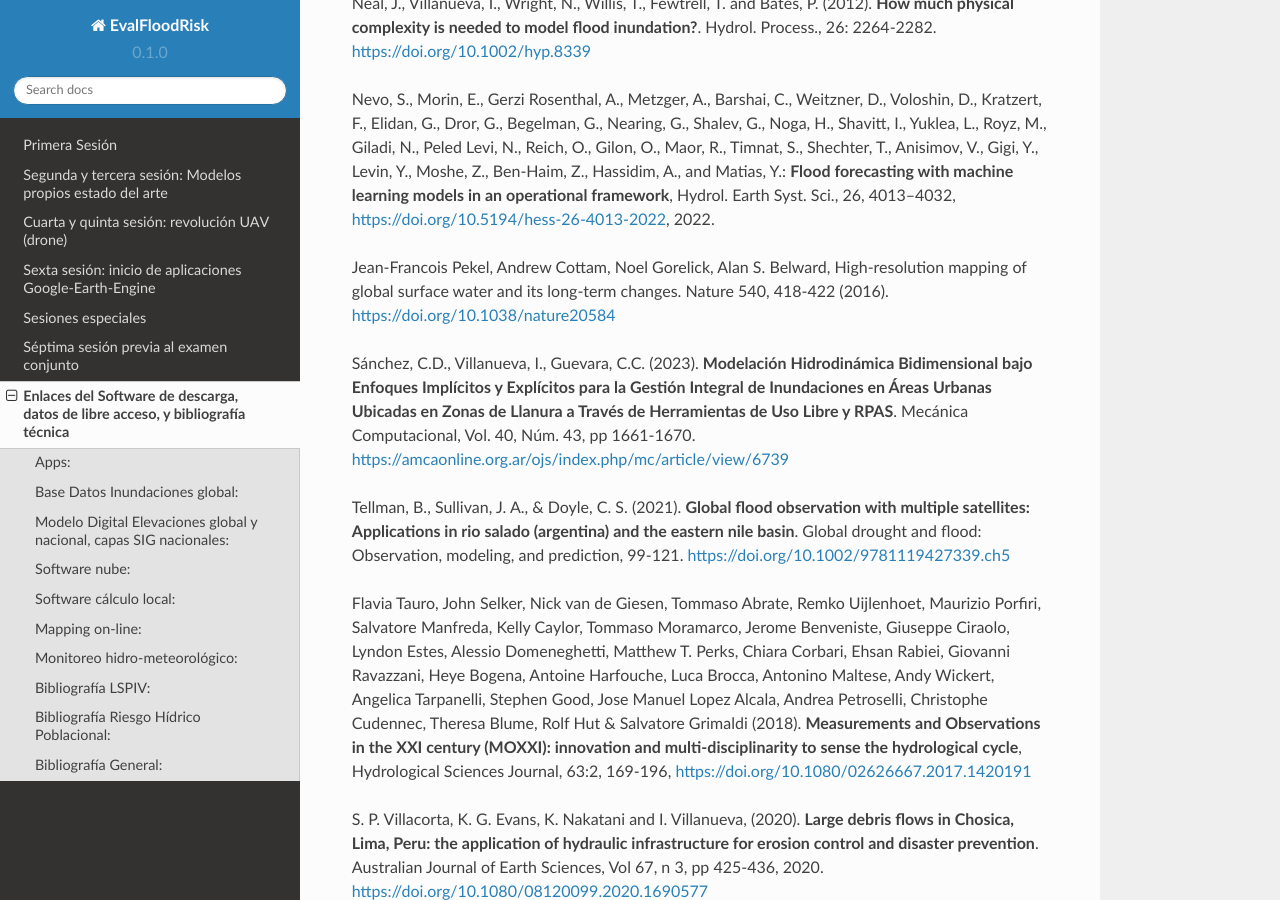
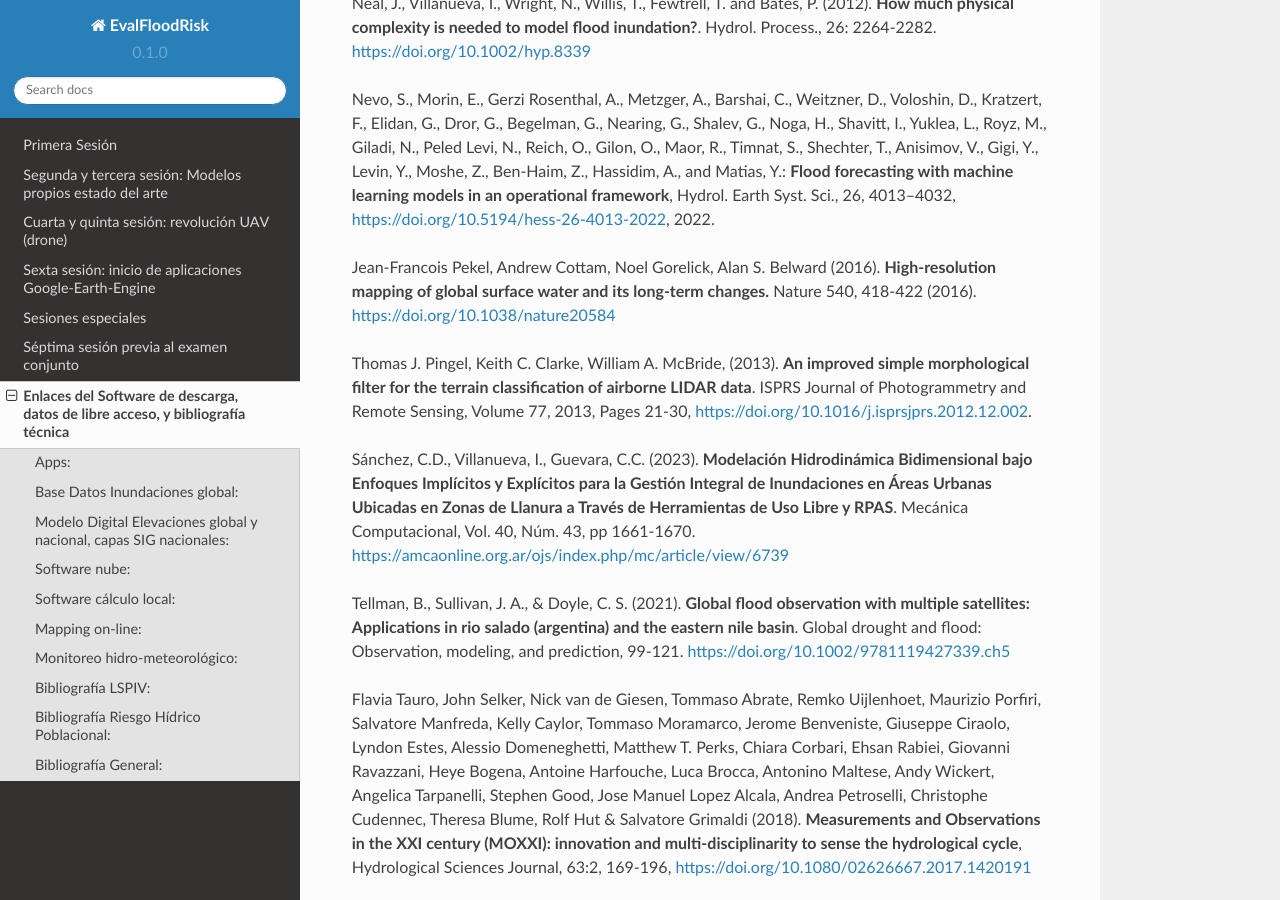
Before and after one commit to ivillamadrid/EvalFloodRisk_RSSWE, a Sphinx documentation site: the page built from docs/source/software.rst, in a window 1280 px wide and 900 px high, scrolled down 2933 px. Built offline with Sphinx 7.4.7 and the Read the Docs theme 2.0.0, drawn with Linux system fonts in a browser that asks for light colours.

Commit message:
Update software.rst

```diff
--- a/docs/source/software.rst
+++ b/docs/source/software.rst
@@ -106,7 +106,10 @@ Neal, J., Villanueva, I., Wright, N., Willis, T., Fewtrell, T. and Bates, P. (20
 
 Nevo, S., Morin, E., Gerzi Rosenthal, A., Metzger, A., Barshai, C., Weitzner, D., Voloshin, D., Kratzert, F., Elidan, G., Dror, G., Begelman, G., Nearing, G., Shalev, G., Noga, H., Shavitt, I., Yuklea, L., Royz, M., Giladi, N., Peled Levi, N., Reich, O., Gilon, O., Maor, R., Timnat, S., Shechter, T., Anisimov, V., Gigi, Y., Levin, Y., Moshe, Z., Ben-Haim, Z., Hassidim, A., and Matias, Y.: **Flood forecasting with machine learning models in an operational framework**, Hydrol. Earth Syst. Sci., 26, 4013–4032, https://doi.org/10.5194/hess-26-4013-2022, 2022.
 
-Jean-Francois Pekel, Andrew Cottam, Noel Gorelick, Alan S. Belward, High-resolution mapping of global surface water and its long-term changes. Nature 540, 418-422 (2016). https://doi.org/10.1038/nature20584
+Jean-Francois Pekel, Andrew Cottam, Noel Gorelick, Alan S. Belward (2016). **High-resolution mapping of global surface water and its long-term changes.** Nature 540, 418-422 (2016). https://doi.org/10.1038/nature20584
+
+Thomas J. Pingel, Keith C. Clarke, William A. McBride, (2013). **An improved simple morphological filter for the terrain classification of airborne LIDAR data**. ISPRS Journal of Photogrammetry and Remote Sensing, Volume 77, 2013, Pages 21-30, https://doi.org/10.1016/j.isprsjprs.2012.12.002.
+
 
 Sánchez, C.D., Villanueva, I., Guevara, C.C. (2023).
 **Modelación Hidrodinámica Bidimensional bajo Enfoques Implícitos y Explícitos para la Gestión Integral de Inundaciones en Áreas Urbanas Ubicadas en Zonas de Llanura a Través de Herramientas de Uso Libre y RPAS**. Mecánica Computacional, Vol. 40, Núm. 43,  pp 1661-1670. https://amcaonline.org.ar/ojs/index.php/mc/article/view/6739
```
